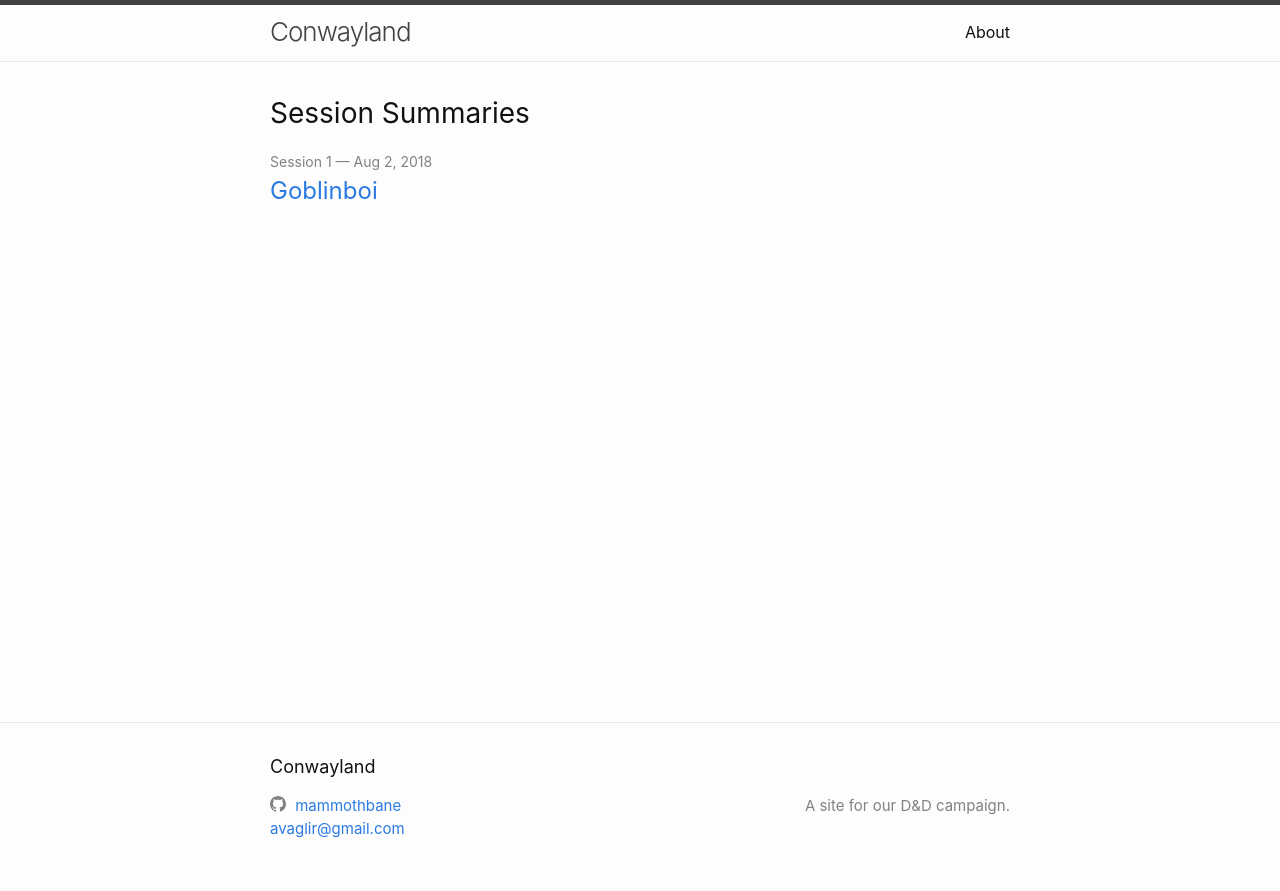
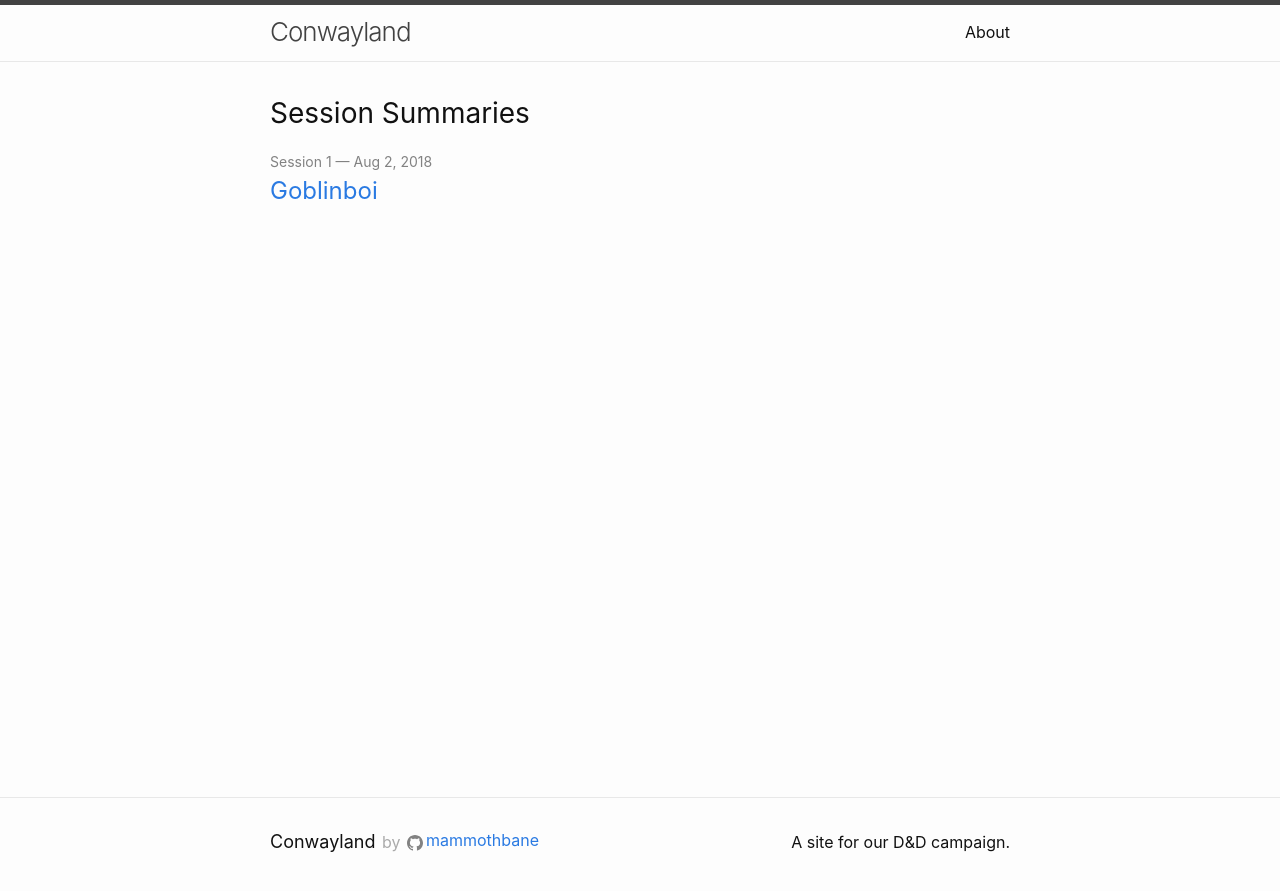
Before and after one commit to mammothbane/leamin, a Jekyll site: the page built from index.md, in a window 1280 px wide. Shown: the top 891 px of the page. Built offline with Jekyll 4.4.1, drawn with Linux system fonts in a browser that asks for light colours.

Commit message:
update footer

```diff
--- a/_includes/footer.html
+++ b/_includes/footer.html
@@ -1,27 +1,21 @@
 <footer class="site-footer h-card">
-  <data class="u-url" href="{{ "/" | relative_url }}"></data>
+    <data class="u-url" href="{{ "/" | relative_url }}"></data>
 
-  <div class="wrapper">
+    <div class="wrapper" style="display: flex; flex-direction: row; align-items: baseline">
+        <!--<div style="display: flex; align-items: center; justify-content: center">-->
+            <h2 class="footer-heading" style="display: inline">{{ site.title | escape }}</h2> &nbsp; <span style="margin-left: 2px; color: #aaa">by</span> &nbsp;
 
-    <h2 class="footer-heading">{{ site.title | escape }}</h2>
+            <a href="https://github.com/{{ site.github_username | cgi_escape | escape }}" style="margin-left: 2px">
+                <div style="display: flex; flex-direction: row; justify-content: center; align-items: center">
+                    <svg class="svg-icon" style="position: relative; top: 3px; padding-right: 3px;">
+                        <use xlink:href="{{ '/assets/minima-social-icons.svg#github' | relative_url }}"></use>
+                    </svg>
 
-    <div class="footer-col-wrapper">
-      <div class="footer-col footer-col-1">
-        <ul class="contact-list">
-          <li class="p-name">
-              <a href="https://github.com/{{ site.github_username| cgi_escape | escape }}"><svg class="svg-icon"><use xlink:href="{{ '/assets/minima-social-icons.svg#github' | relative_url }}"></use></svg> <span class="username">{{ site.github_username| escape }}</span></a>
-            </li>
-            {%- if site.email -%}
-            <li><a class="u-email" href="mailto:{{ site.email }}">{{ site.email }}</a></li>
-            {%- endif -%}
-        </ul>
-      </div>
+                    <span class="username">{{ site.github_username | escape }}</span>
+                </div>
+            </a>
+        <!--</div>-->
 
-      <div class="footer-col footer-col-3" style="float: right">
-        <p style="float: right">{{- site.description | escape -}}</p>
-      </div>
+        <span style="width: 100%; text-align: end">{{- site.description | escape -}}</span>
     </div>
-
-  </div>
-
 </footer>
```
